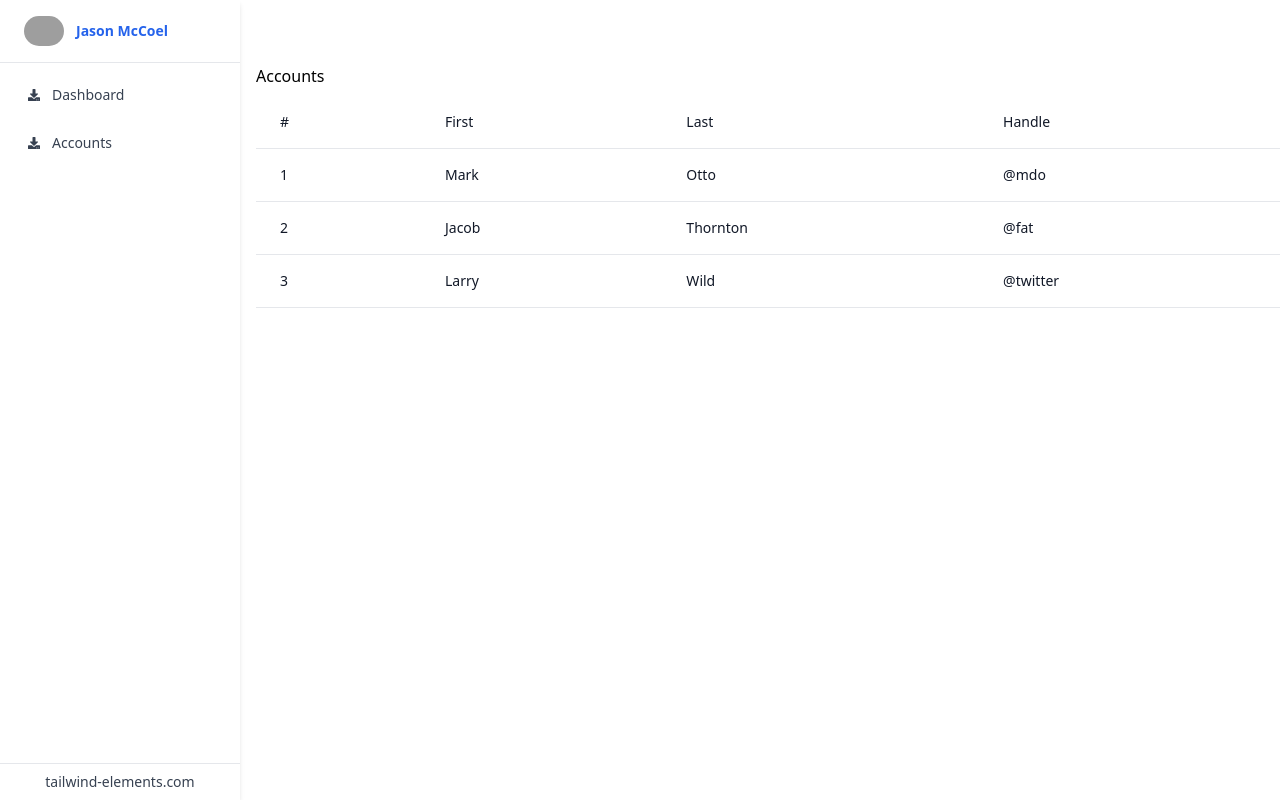
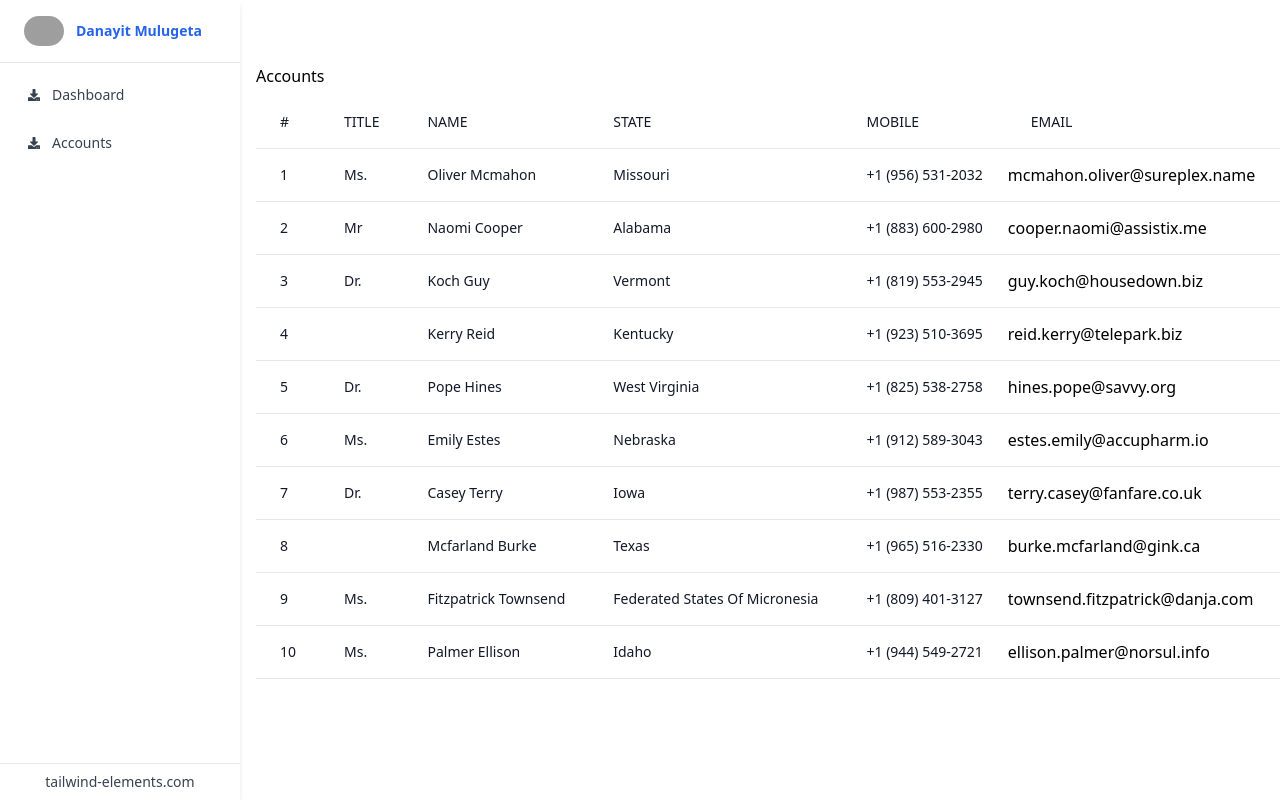
Before and after one commit to Dayni0603/receeve, a Vue app: page /accounts in a window 1280 px wide. Shown: the top 800 px of the page. Built offline with nearby package versions, Linux system fonts and the light colour scheme; data requests are answered from the project's data file; grey boxes are pictures that could not be loaded.

Commit message:
account list page added

```diff
--- a/package.json
+++ b/package.json
@@ -11,6 +11,7 @@
   },
   "dependencies": {
     "autoprefixer": "^9.8.8",
+    "axios": "^0.27.2",
     "concurrently": "^6.0.0",
     "core-js": "^3.6.5",
     "express": "^4.17.1",
@@ -18,6 +19,7 @@
     "postcss": "^7.0.39",
     "tailwindcss": "npm:@tailwindcss/postcss7-compat@^2.2.17",
     "vue": "^2.6.11",
+    "vue-axios": "^3.2.4",
     "vue-class-component": "^7.2.6",
     "vue-property-decorator": "^9.1.2",
     "vue-router": "^3.5.1"
@@ -32,7 +34,7 @@
     "babel-eslint": "^10.1.0",
     "eslint": "^6.7.2",
     "eslint-plugin-vue": "^6.2.2",
-    "typescript": "^4.2.2",
+    "typescript": "^4.7.4",
     "vue-template-compiler": "^2.6.11"
   },
   "eslintConfig": {
--- a/src/components/SideNavigation.vue
+++ b/src/components/SideNavigation.vue
@@ -6,13 +6,15 @@
           <div class="flex items-center">
             <div class="shrink-0">
               <img
-                src="https://mdbcdn.b-cdn.net/img/new/avatars/8.webp"
+                src="https://mdbcdn.b-cdn.net/img/new/avatars/13.webp"
                 class="rounded-full w-10"
                 alt="Avatar"
               />
             </div>
             <div class="grow ml-3">
-              <p class="text-sm font-semibold text-blue-600">Jason McCoel</p>
+              <p class="text-sm font-semibold text-blue-600">
+                Danayit Mulugeta
+              </p>
             </div>
           </div>
         </a>
@@ -22,7 +24,7 @@
         <li class="relative">
           <a
             class="flex items-center text-sm py-4 px-6 h-12 overflow-hidden text-gray-700 text-ellipsis whitespace-nowrap rounded hover:text-blue-600 hover:bg-blue-50 transition duration-300 ease-in-out"
-            href="#!"
+            href="/"
             data-mdb-ripple="true"
             data-mdb-ripple-color="primary"
           >
@@ -46,7 +48,7 @@
         <li class="relative">
           <a
             class="flex items-center text-sm py-4 px-6 h-12 overflow-hidden text-gray-700 text-ellipsis whitespace-nowrap rounded hover:text-blue-600 hover:bg-blue-50 transition duration-300 ease-in-out"
-            href="#!"
+            href="/accounts"
             data-mdb-ripple="true"
             data-mdb-ripple-color="primary"
           >
--- /dev/null
+++ b/src/interfaces/account.ts
@@ -0,0 +1,6 @@
+import { Debtor } from './debtor'
+
+export interface Account {
+    id: string,
+    debtor: Debtor
+}
--- a/src/main.ts
+++ b/src/main.ts
@@ -2,6 +2,13 @@ import Vue from "vue";
 import App from "@/App.vue";
 import router from "./router";
 import "./index.css";
+
+//Axios integration
+import axios from "axios";
+import VueAxios from "vue-axios";
+Vue.use(VueAxios, axios);
+Vue.axios.defaults.baseURL = `http://localhost:9001/`;
+
 Vue.config.productionTip = false;
 
 new Vue({
--- a/src/pages/Accounts.vue
+++ b/src/pages/Accounts.vue
@@ -8,58 +8,185 @@
             <table class="min-w-full">
               <thead class="border-b">
                 <tr>
-              <th scope="col" class="text-sm font-medium text-gray-900 px-6 py-4 text-left">
+                  <th
+                    scope="col"
+                    class="text-sm font-medium text-gray-900 px-6 py-4 text-left"
+                  >
                     #
                   </th>
-              <th scope="col" class="text-sm font-medium text-gray-900 px-6 py-4 text-left">
-                First
+                  <th
+                    class="text-sm font-medium text-gray-900 px-6 py-4 text-left"
+                  >
+                    TITLE
                   </th>
-              <th scope="col" class="text-sm font-medium text-gray-900 px-6 py-4 text-left">
-                Last
+                  <th
+                    class="text-sm font-medium text-gray-900 px-6 py-4 text-left"
+                  >
+                    NAME
                   </th>
-              <th scope="col" class="text-sm font-medium text-gray-900 px-6 py-4 text-left">
-                Handle
+                  <th
+                    class="text-sm font-medium text-gray-900 px-6 py-4 text-left"
+                  >
+                    STATE
+                  </th>
+                  <th
+                    class="text-sm font-medium text-gray-900 px-6 py-4 text-left"
+                  >
+                    MOBILE
+                  </th>
+                  <th
+                    class="text-sm font-medium text-gray-900 px-6 py-4 text-left"
+                  >
+                    EMAIL
+                  </th>
+                  <th
+                    class="text-sm font-medium text-gray-900 px-6 py-4 text-left"
+                  >
+                    ACTION
                   </th>
                 </tr>
               </thead>
               <tbody>
+                <tr
+                  class="border-b"
+                  v-for="(account, index) in accounts"
+                  :key="index"
+                >
+                  <td
+                    class="px-6 py-4 whitespace-nowrap text-sm font-medium text-gray-900"
+                  >
+                    {{ index + 1 }}
+                  </td>
+                  <td
+                    class="text-sm text-gray-900 font-light px-6 py-4 whitespace-nowrap"
+                  >
+                    {{ account.debtor.title }}
+                  </td>
+                  <td
+                    class="text-sm text-gray-900 font-light px-6 py-4 whitespace-nowrap"
+                  >
+                    {{ account.debtor.firstName }} {{ account.debtor.lastName }}
+                  </td>
+                  <td
+                    class="text-sm text-gray-900 font-light px-6 py-4 whitespace-nowrap"
+                  >
+                    {{ account.debtor.address.state }}
+                  </td>
+                  <td
+                    class="text-sm text-gray-900 font-light px-6 py-4 whitespace-nowrap"
+                  >
+                    {{ account.debtor.mobilePhone }}
+                  </td>
+                  <td>{{ account.debtor.email }}</td>
+                  <td
+                    class="text-sm text-gray-900 font-light px-6 py-4 whitespace-nowrap"
+                  >
+                    <button
+                      type="button"
+                      @click="$router.push(`account-details/${account.id}`)"
+                      class="btn btn-main btn-action"
+                    >
+                      Details <span class="las la-arrow-right"></span>
+                    </button>
+                  </td>
+                </tr>
+              </tbody>
+              <!-- <thead class="border-b">
+                <tr>
+                  <th
+                    scope="col"
+                    class="text-sm font-medium text-gray-900 px-6 py-4 text-left"
+                  >
+                    #
+                  </th>
+                  <th
+                    scope="col"
+                    class="text-sm font-medium text-gray-900 px-6 py-4 text-left"
+                  >
+                    First
+                  </th>
+                  <th
+                    scope="col"
+                    class="text-sm font-medium text-gray-900 px-6 py-4 text-left"
+                  >
+                    Last
+                  </th>
+                  <th
+                    scope="col"
+                    class="text-sm font-medium text-gray-900 px-6 py-4 text-left"
+                  >
+                    Handle
+                  </th>
+                </tr>
+              </thead> -->
+              <!-- <tbody>
                 <tr class="border-b">
-              <td class="px-6 py-4 whitespace-nowrap text-sm font-medium text-gray-900">1</td>
-              <td class="text-sm text-gray-900 font-light px-6 py-4 whitespace-nowrap">
+                  <td
+                    class="px-6 py-4 whitespace-nowrap text-sm font-medium text-gray-900"
+                  >
+                    1
+                  </td>
+                  <td
+                    class="text-sm text-gray-900 font-light px-6 py-4 whitespace-nowrap"
+                  >
                     Mark
                   </td>
-              <td class="text-sm text-gray-900 font-light px-6 py-4 whitespace-nowrap">
+                  <td
+                    class="text-sm text-gray-900 font-light px-6 py-4 whitespace-nowrap"
+                  >
                     Otto
                   </td>
-              <td class="text-sm text-gray-900 font-light px-6 py-4 whitespace-nowrap">
+                  <td
+                    class="text-sm text-gray-900 font-light px-6 py-4 whitespace-nowrap"
+                  >
                     @mdo
                   </td>
                 </tr>
                 <tr class="bg-white border-b">
-              <td class="px-6 py-4 whitespace-nowrap text-sm font-medium text-gray-900">2</td>
-              <td class="text-sm text-gray-900 font-light px-6 py-4 whitespace-nowrap">
+                  <td
+                    class="px-6 py-4 whitespace-nowrap text-sm font-medium text-gray-900"
+                  >
+                    2
+                  </td>
+                  <td
+                    class="text-sm text-gray-900 font-light px-6 py-4 whitespace-nowrap"
+                  >
                     Jacob
                   </td>
-              <td class="text-sm text-gray-900 font-light px-6 py-4 whitespace-nowrap">
+                  <td
+                    class="text-sm text-gray-900 font-light px-6 py-4 whitespace-nowrap"
+                  >
                     Thornton
                   </td>
-              <td class="text-sm text-gray-900 font-light px-6 py-4 whitespace-nowrap">
+                  <td
+                    class="text-sm text-gray-900 font-light px-6 py-4 whitespace-nowrap"
+                  >
                     @fat
                   </td>
                 </tr>
                 <tr class="bg-white border-b">
-              <td class="px-6 py-4 whitespace-nowrap text-sm font-medium text-gray-900">3</td>
-              <td class="text-sm text-gray-900 font-light px-6 py-4 whitespace-nowrap">
+                  <td
+                    class="px-6 py-4 whitespace-nowrap text-sm font-medium text-gray-900"
+                  >
+                    3
+                  </td>
+                  <td
+                    class="text-sm text-gray-900 font-light px-6 py-4 whitespace-nowrap"
+                  >
                     Larry
                   </td>
-              <td class="text-sm text-gray-900 font-light px-6 py-4 whitespace-nowrap">
+                  <td
+                    class="text-sm text-gray-900 font-light px-6 py-4 whitespace-nowrap"
+                  >
                     Wild
                   </td>
-              <td class="text-sm text-gray-900 font-light px-6 py-4 whitespace-nowrap">
+                  <td
+                    class="text-sm text-gray-900 font-light px-6 py-4 whitespace-nowrap"
+                  >
                     @twitter
                   </td>
                 </tr>
-          </tbody>
+              </tbody> -->
             </table>
           </div>
         </div>
@@ -68,10 +195,26 @@
   </div>
 </template>
 <script lang="ts">
-import { Component, Vue, Prop } from "vue-property-decorator";
+import { Account } from "@/interfaces/account";
+import { Component, Vue } from "vue-property-decorator";
 @Component
 export default class Accounts extends Vue {
-  @Prop()
-  msg!: string;
+  accounts: Array<Account> = [];
+  links: string = "";
+
+  async mounted() {
+    this.fetchAccounts();
+  }
+
+  //methods
+  async fetchAccounts(page: number = 1) {
+    try {
+      const res = await this.axios.get(`accounts?_page=${page}`);
+      this.links = res.headers.link;
+      this.accounts = res.data as Array<Account>;
+    } catch (error) {
+      console.log(error);
+    }
+  }
 }
 </script>
--- a/src/router/index.ts
+++ b/src/router/index.ts
@@ -7,6 +7,7 @@ import Login from "@/pages/Login.vue";
 import SideNavigation from "@/components/SideNavigation.vue";
 import Dashboard from "@/pages/Dashboard.vue";
 import Accounts from "@/pages/Accounts.vue";
+import AccountInfo from "@/pages/AccountInfo.vue";
 /**
  * Routes
  */
@@ -29,9 +30,12 @@ const routes: Array<RouteConfig> = [
         name: "Stats",
         meta: { auth: true },
       },
-      //,
-      // { path: 'accounts', component: Accounts, name: 'Accounts', meta: {auth: true} },
-      // { path: 'account-details/:id', component: AccountInfo, name: 'Account Info', meta: {auth: true} }
+      {
+        path: "account-details/:id",
+        component: AccountInfo,
+        name: "Account Info",
+        meta: { auth: true },
+      },
     ] as Array<RouteConfig>,
   },
   {
```
Also changed, not shown: 1 other file (tests, documents, lock files or other folders). Lines whose indentation alone changed are shown as unchanged.
